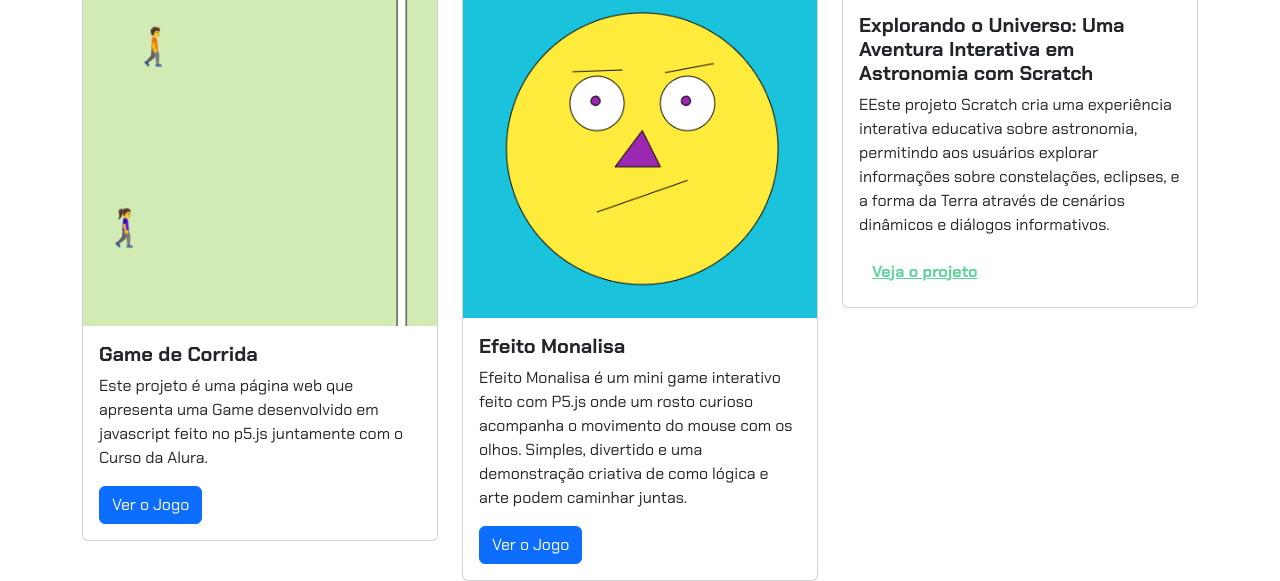
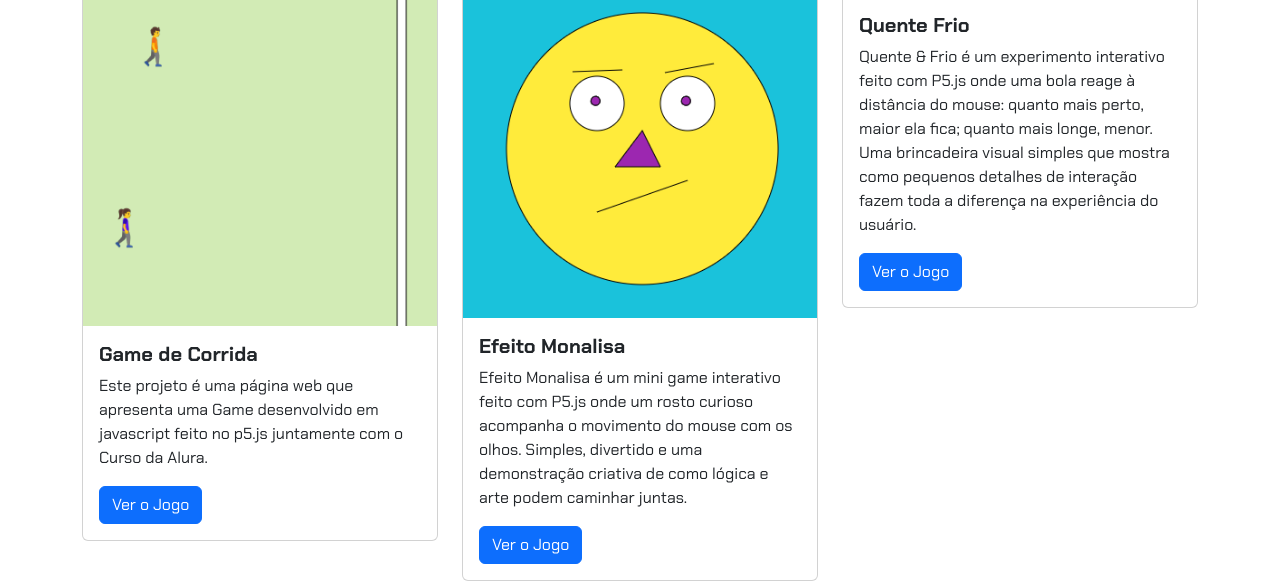
Before and after one commit to fishixzschool/CodandoComAlura, a plain HTML site: page Portfoliov2/index.html in a window 1280 px wide. Shown: the part 462-1043 px from the top of the page. Drawn offline with nearby package versions, Linux system fonts and the light colour scheme; files whose address does not match are found by name.

Commit message:
update Portfoliov2/index.html

```diff
--- a/Portfoliov2/index.html
+++ b/Portfoliov2/index.html
@@ -49,19 +49,15 @@
                 </div>
             </div>
 
-            <!-- Projeto 3 -->
             <div class="col-md-4">
                 <div class="card">
                     <img src="img/projeto-3.png" class="card-img-top" alt="Imagem do projeto de biblioteca virtual">
                     <div class="card-body">
-                        <h5 class="card-title">Explorando o Universo: Uma Aventura Interativa em Astronomia com Scratch
+                        <h5 class="card-title">Quente Frio
                         </h5>
-                        <p class="card-text">EEste projeto Scratch cria uma experiência interativa educativa sobre
-                            astronomia, permitindo aos usuários explorar informações sobre constelações, eclipses, e a
-                            forma da Terra através de cenários dinâmicos e diálogos informativos.
+                        <p class="card-text">Quente & Frio é um experimento interativo feito com P5.js onde uma bola reage à distância do mouse: quanto mais perto, maior ela fica; quanto mais longe, menor. Uma brincadeira visual simples que mostra como pequenos detalhes de interação fazem toda a diferença na experiência do usuário.
                         </p>
-                        <button type="button" class="btn btn-link" data-bs-toggle="modal" data-bs-target="#modal3">Veja
-                            o projeto</button>
+                        <a href="https://editor.p5js.org/00001131681502sp/full/Blce_NTXR" class="btn btn-primary">Ver o Jogo</a>
                     </div>
                 </div>
             </div>
```
